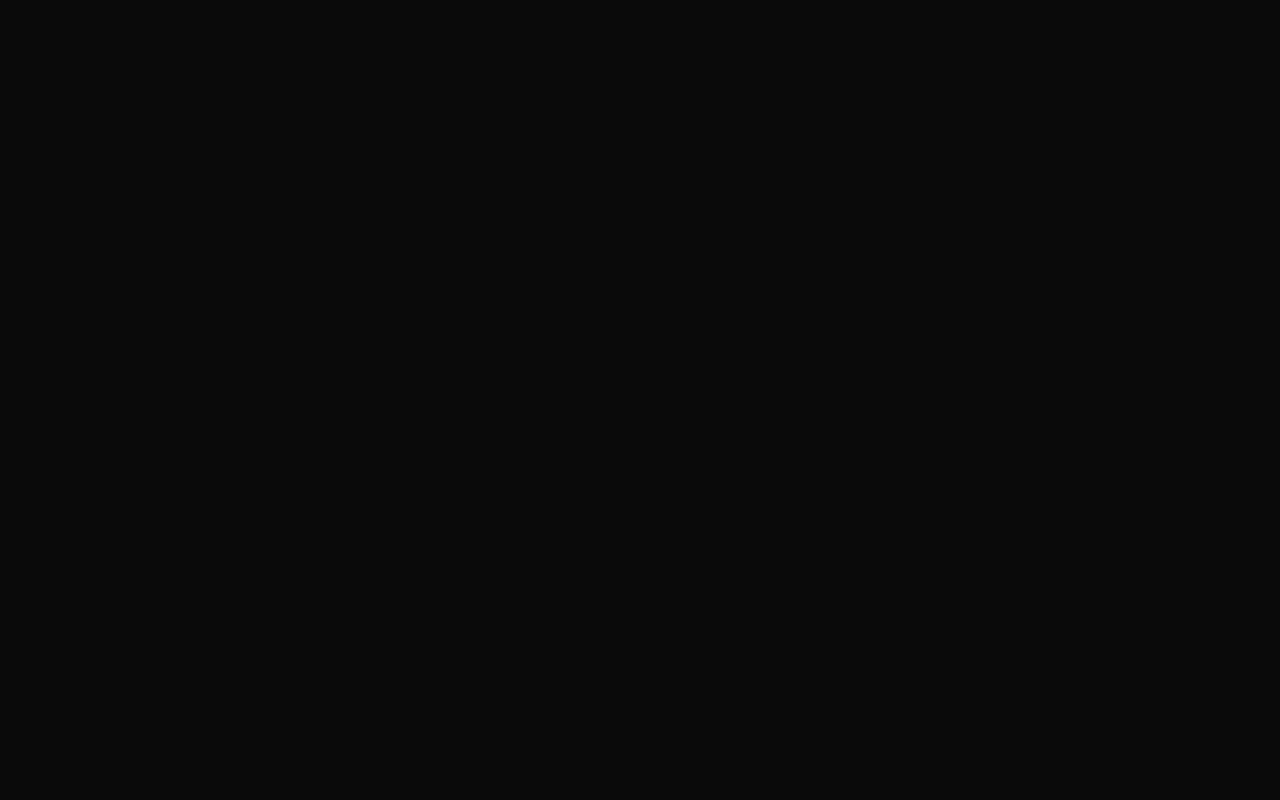
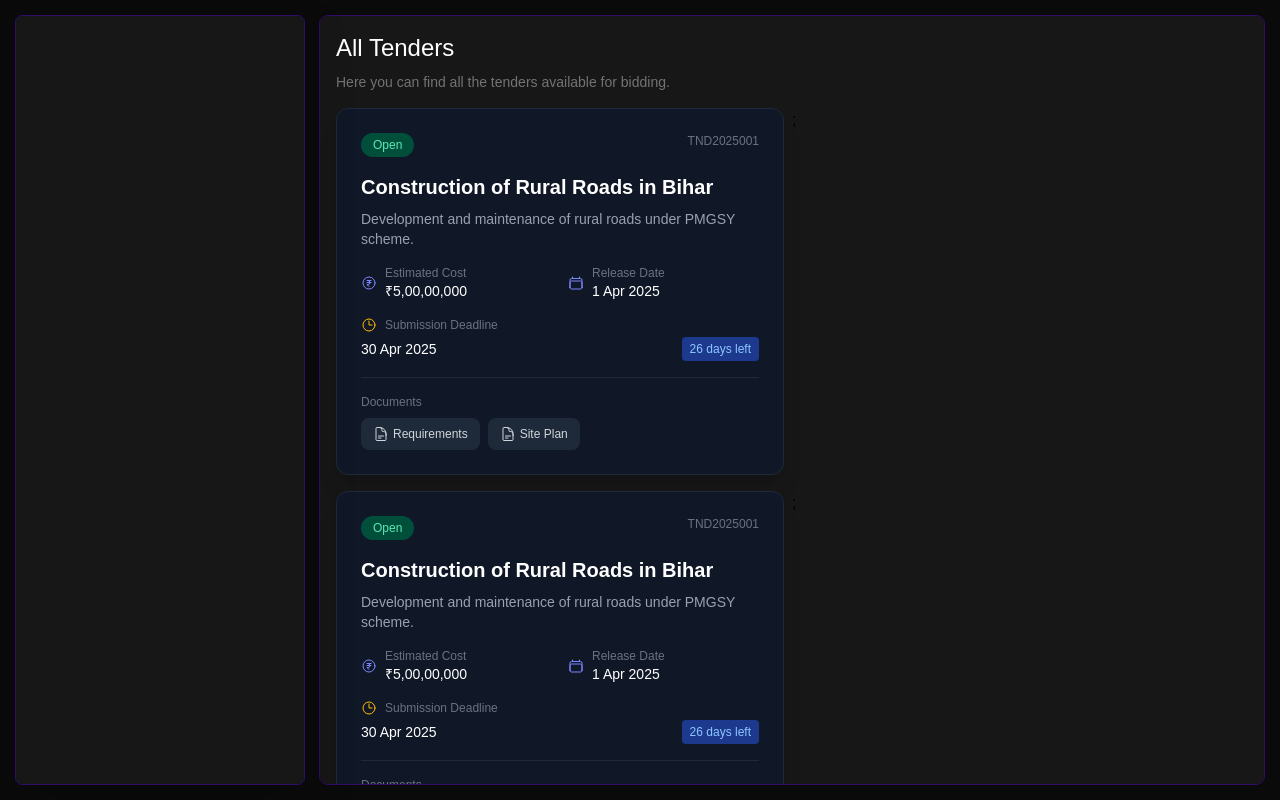
Before and after one commit to Halleys123/HACK_Winners, a React (Vite) app in the folder frontend/: page /gov/tenders in a window 1280 px wide. Before the commit this address had no page. Built offline with nearby package versions, Linux system fonts and the light colour scheme.

Commit message:
add: some government pages added and tender card complete

```diff
--- a/frontend/package.json
+++ b/frontend/package.json
@@ -10,6 +10,7 @@
     "preview": "vite preview"
   },
   "dependencies": {
+    "@heroicons/react": "^2.2.0",
     "@tailwindcss/vite": "^4.1.3",
     "clsx": "^2.1.1",
     "lucide-react": "^0.487.0",
--- a/frontend/src/App.jsx
+++ b/frontend/src/App.jsx
@@ -5,6 +5,7 @@ import Login from './pages/Login';
 import { BrowserRouter, Route, Routes } from 'react-router-dom';
 import Signup from './pages/Signup';
 import GovLayout from './Layouts/GovLayout';
+import Tenders from './pages/Gov/Tenders';
 
 function App() {
   return (
@@ -14,8 +15,9 @@ function App() {
           <Route path='/' element={<Login />} />
           <Route path='/login' element={<Login />} />
           <Route path='/signup' element={<Signup />} />
-          <Route path='/gov' element={<GovLayout />} />
-          {/* Add more routes as needed */}
+          <Route path='/gov' element={<GovLayout />}>
+            <Route path='tenders' element={<Tenders />} />
+          </Route>
         </Routes>
       </BrowserRouter>
     </MainLayout>
--- a/frontend/src/Layouts/GovLayout.jsx
+++ b/frontend/src/Layouts/GovLayout.jsx
@@ -1,20 +1,13 @@
 import React from 'react';
 import GovNavbar from '@/components/GovNavbar';
-import { Outlet, useOutlet } from 'react-router-dom';
+import { Outlet } from 'react-router-dom';
 
 export default function GovLayout() {
-  const outlet = useOutlet();
   return (
     <div className='flex flex-row gap-4 p-4 w-full h-full'>
       <GovNavbar />
-      <div className='flex flex-col gap-4 flex-1 w-full shadow-lg shadow-cyan-500/80 bg-neutral-900'>
-        {outlet ? (
-          <Outlet />
-        ) : (
-          <h2 id='system' className='text-4xl' contentEditable>
-            PDS System
-          </h2>
-        )}
+      <div className='flex flex-col gap-4 flex-1 p-4 w-full bg-neutral-900 outline outline-violet-950 rounded-lg overflow-scroll'>
+        <Outlet />
       </div>
     </div>
   );
--- a/frontend/src/components/GovNavbar.jsx
+++ b/frontend/src/components/GovNavbar.jsx
@@ -1,10 +1,7 @@
 import React from 'react';
-import { BackgroundGradient } from './ui/background-gradient';
 
 export default function GovNavbar() {
   return (
-    <BackgroundGradient>
-      {/* <div className='flex flex-col gap-4 rounded-md bg-neutral-900 w-72 h-full p-4'></div> */}
-    </BackgroundGradient>
+    <div className='flex flex-col gap-4 rounded-md bg-neutral-900 w-72 h-full p-4 outline outline-violet-950 drop-shadow-2xl shadow-violet-500/50'></div>
   );
 }
--- /dev/null
+++ b/frontend/src/components/TenderCard.jsx
@@ -0,0 +1,146 @@
+import React from 'react';
+import { EvervaultCard } from './ui/evervault-card';
+import {
+  CalendarIcon,
+  DocumentTextIcon,
+  CurrencyRupeeIcon,
+  ClockIcon,
+} from '@heroicons/react/24/outline';
+
+export default function TenderCard() {
+  // Mock data from comments
+  const tender = {
+    id: 'a1b2c3d4',
+    title: 'Construction of Rural Roads in Bihar',
+    description:
+      'Development and maintenance of rural roads under PMGSY scheme.',
+    tenderNumber: 'TND2025001',
+    estimatedCost: 50000000,
+    category: 'Infrastructure',
+    currency: 'INR',
+    releaseDate: '2025-04-01T00:00:00.000Z',
+    submissionDeadline: '2025-04-30T00:00:00.000Z',
+    status: 'Open',
+    createdBy: 1,
+    documents: {
+      requirementsDoc: 'https://gov-tenders.in/docs/TND2025001-req.pdf',
+      sitePlan: 'https://gov-tenders.in/docs/TND2025001-siteplan.pdf',
+    },
+    createdAt: '2025-04-04T21:54:05.280Z',
+    updatedAt: '2025-04-04T21:54:05.280Z',
+  };
+
+  // Format date function
+  const formatDate = (dateString) => {
+    const date = new Date(dateString);
+    return date.toLocaleDateString('en-IN', {
+      day: 'numeric',
+      month: 'short',
+      year: 'numeric',
+    });
+  };
+
+  // Format currency
+  const formatCurrency = (amount) => {
+    return new Intl.NumberFormat('en-IN', {
+      style: 'currency',
+      currency: 'INR',
+      maximumFractionDigits: 0,
+    }).format(amount);
+  };
+
+  // Calculate days remaining
+  const calculateDaysRemaining = () => {
+    const deadline = new Date(tender.submissionDeadline);
+    const today = new Date();
+    const diffTime = deadline - today;
+    const diffDays = Math.ceil(diffTime / (1000 * 60 * 60 * 24));
+    return diffDays;
+  };
+
+  const daysRemaining = calculateDaysRemaining();
+
+  return (
+    <div className='max-w-md'>
+      <div className='w-full p-6 rounded-xl bg-gray-900 text-gray-100 border border-gray-800 shadow-xl overflow-hidden'>
+        <div className='flex justify-between items-start mb-4'>
+          <span
+            className={`px-3 py-1 text-xs font-medium rounded-full ${
+              tender.status === 'Open'
+                ? 'bg-emerald-900 text-emerald-300'
+                : 'bg-gray-800 text-gray-400'
+            }`}
+          >
+            {tender.status}
+          </span>
+          <span className='text-xs text-gray-500'>{tender.tenderNumber}</span>
+        </div>
+
+        <h3 className='text-xl font-bold mb-2 text-white'>{tender.title}</h3>
+        <p className='text-sm text-gray-400 mb-4'>{tender.description}</p>
+
+        <div className='grid grid-cols-2 gap-4 mb-4'>
+          <div className='flex items-center'>
+            <CurrencyRupeeIcon className='h-4 w-4 text-indigo-400 mr-2' />
+            <div>
+              <p className='text-xs text-gray-500'>Estimated Cost</p>
+              <p className='text-sm font-medium text-white'>
+                {formatCurrency(tender.estimatedCost)}
+              </p>
+            </div>
+          </div>
+          <div className='flex items-center'>
+            <CalendarIcon className='h-4 w-4 text-indigo-400 mr-2' />
+            <div>
+              <p className='text-xs text-gray-500'>Release Date</p>
+              <p className='text-sm font-medium text-white'>
+                {formatDate(tender.releaseDate)}
+              </p>
+            </div>
+          </div>
+        </div>
+
+        <div className='mb-4'>
+          <div className='flex items-center mb-1'>
+            <ClockIcon className='h-4 w-4 text-amber-400 mr-2' />
+            <p className='text-xs text-gray-500'>Submission Deadline</p>
+          </div>
+          <div className='flex justify-between items-center'>
+            <p className='text-sm font-medium text-white'>
+              {formatDate(tender.submissionDeadline)}
+            </p>
+            <span
+              className={`text-xs font-medium px-2 py-1 rounded ${
+                daysRemaining <= 5
+                  ? 'bg-red-900 text-red-300'
+                  : 'bg-blue-900 text-blue-300'
+              }`}
+            >
+              {daysRemaining} days left
+            </span>
+          </div>
+        </div>
+
+        <div className='border-t border-gray-800 pt-4 mt-4'>
+          <p className='text-xs text-gray-500 mb-2'>Documents</p>
+          <div className='flex space-x-2'>
+            <a
+              href={tender.documents.requirementsDoc}
+              className='flex items-center px-3 py-2 bg-gray-800 rounded-lg text-xs text-gray-300 hover:bg-gray-700 transition-colors'
+            >
+              <DocumentTextIcon className='h-4 w-4 mr-1' />
+              Requirements
+            </a>
+            <a
+              href={tender.documents.sitePlan}
+              className='flex items-center px-3 py-2 bg-gray-800 rounded-lg text-xs text-gray-300 hover:bg-gray-700 transition-colors'
+            >
+              <DocumentTextIcon className='h-4 w-4 mr-1' />
+              Site Plan
+            </a>
+          </div>
+        </div>
+      </div>
+    </div>
+  );
+}
--- /dev/null
+++ b/frontend/src/components/ui/evervault-card.jsx
@@ -0,0 +1,100 @@
+import { useMotionValue } from 'motion/react';
+import React, { useState, useEffect } from 'react';
+import { useMotionTemplate, motion } from 'motion/react';
+import { cn } from '@/lib/utils';
+
+export const EvervaultCard = ({ text, className }) => {
+  let mouseX = useMotionValue(0);
+  let mouseY = useMotionValue(0);
+
+  const [randomString, setRandomString] = useState('');
+
+  useEffect(() => {
+    let str = generateRandomString(1500);
+    setRandomString(str);
+  }, []);
+
+  function onMouseMove({ currentTarget, clientX, clientY }) {
+    let { left, top } = currentTarget.getBoundingClientRect();
+    mouseX.set(clientX - left);
+    mouseY.set(clientY - top);
+
+    const str = generateRandomString(1500);
+    setRandomString(str);
+  }
+
+  return (
+    <div
+      className={cn(
+        'p-0.5  bg-transparent aspect-square  flex items-center justify-center w-full h-full relative',
+        className
+      )}
+    >
+      <div
+        onMouseMove={onMouseMove}
+        className='group/card rounded-3xl w-full relative overflow-hidden bg-transparent flex items-center justify-center h-full'
+      >
+        <CardPattern
+          mouseX={mouseX}
+          mouseY={mouseY}
+          randomString={randomString}
+        />
+        <div className='relative z-10 flex items-center justify-center'>
+          <div className='relative h-44 w-44  rounded-full flex items-center justify-center text-white font-bold text-4xl'>
+            <div className='absolute w-full h-full bg-white/[0.8] dark:bg-black/[0.8] blur-sm rounded-full' />
+            <span className='dark:text-white text-black z-20'>{text}</span>
+          </div>
+        </div>
+      </div>
+    </div>
+  );
+};
+
+export function CardPattern({ mouseX, mouseY, randomString }) {
+  let maskImage = useMotionTemplate`radial-gradient(250px at ${mouseX}px ${mouseY}px, white, transparent)`;
+  let style = { maskImage, WebkitMaskImage: maskImage };
+
+  return (
+    <div className='pointer-events-none'>
+      <div className='absolute inset-0 rounded-2xl  [mask-image:linear-gradient(white,transparent)] group-hover/card:opacity-50'></div>
+      <motion.div
+        className='absolute inset-0 rounded-2xl bg-gradient-to-r from-green-500 to-blue-700 opacity-0  group-hover/card:opacity-100 backdrop-blur-xl transition duration-500'
+        style={style}
+      />
+      <motion.div
+        className='absolute inset-0 rounded-2xl opacity-0 mix-blend-overlay  group-hover/card:opacity-100'
+        style={style}
+      >
+        <p className='absolute inset-x-0 text-xs h-full break-words whitespace-pre-wrap text-white font-mono font-bold transition duration-500'>
+          {randomString}
+        </p>
+      </motion.div>
+    </div>
+  );
+}
+
+const characters =
+  'ABCDEFGHIJKLMNOPQRSTUVWXYZabcdefghijklmnopqrstuvwxyz0123456789';
+export const generateRandomString = (length) => {
+  let result = '';
+  for (let i = 0; i < length; i++) {
+    result += characters.charAt(Math.floor(Math.random() * characters.length));
+  }
+  return result;
+};
+
+export const Icon = ({ className, ...rest }) => {
+  return (
+    <svg
+      xmlns='http://www.w3.org/2000/svg'
+      fill='none'
+      viewBox='0 0 24 24'
+      strokeWidth='1.5'
+      stroke='currentColor'
+      className={className}
+      {...rest}
+    >
+      <path strokeLinecap='round' strokeLinejoin='round' d='M12 6v12m6-6H6' />
+    </svg>
+  );
+};
--- /dev/null
+++ b/frontend/src/pages/Gov/Tenders.jsx
@@ -0,0 +1,20 @@
+import React from 'react';
+import TenderCard from '@/components/TenderCard';
+
+export default function Tenders() {
+  return (
+    <div className='flex flex-col gap-4'>
+      <div className='flex flex-col gap-2'>
+        <span className='text-2xl text-white'>All Tenders</span>
+        <span className='text-sm text-neutral-500'>
+          Here you can find all the tenders available for bidding.
+        </span>
+      </div>
+      <div className='flex flex-row flex-wrap gap-x-2 gap-y-4'>
+        <TenderCard />;
+        <TenderCard />;
+        <TenderCard />;
+      </div>
+    </div>
+  );
+}
```
